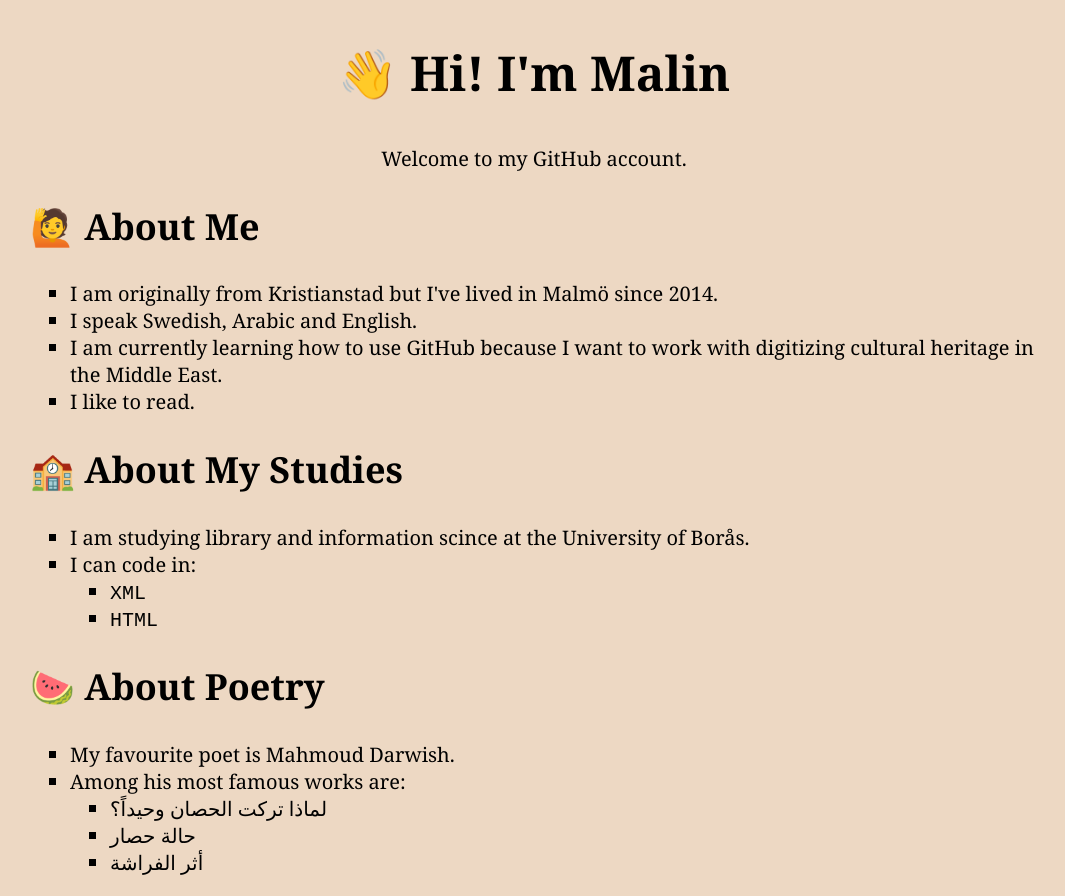
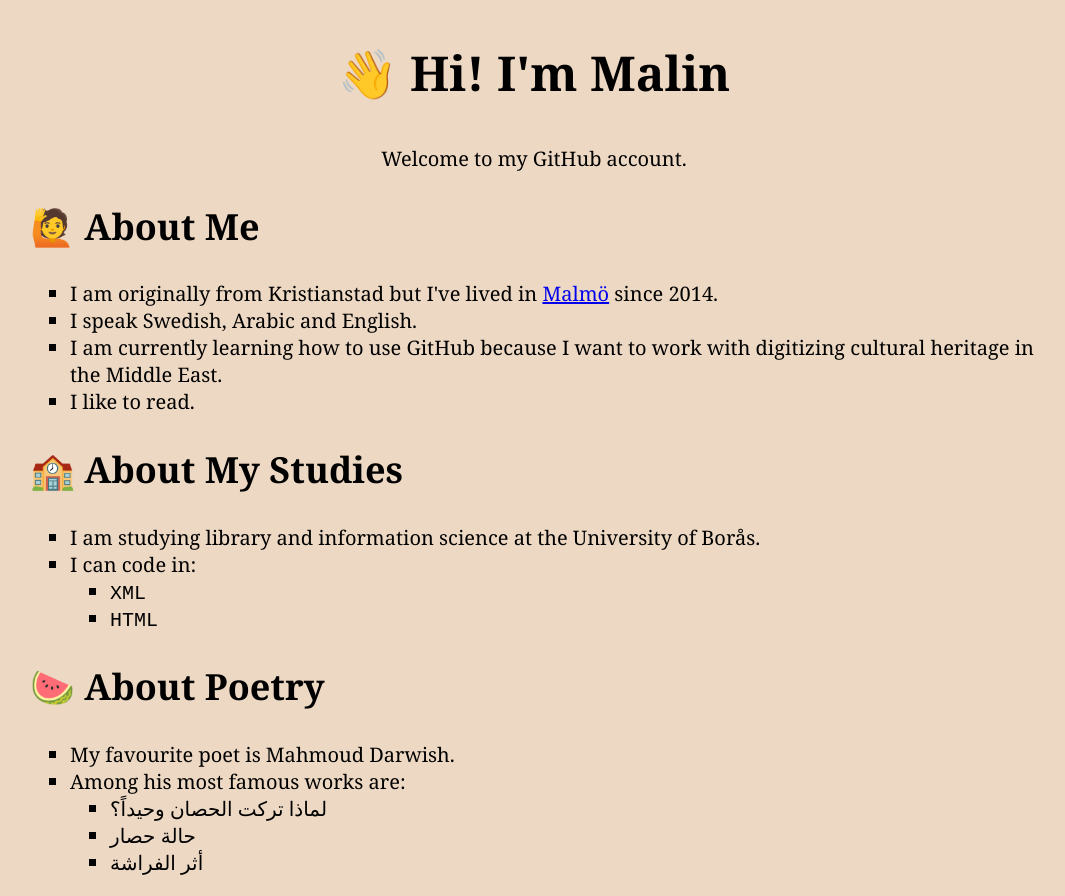
Before and after one commit to malinfardig/Test-240307, a plain HTML site: page index.html in a window 1280 px wide. Shown: the whole page, without its empty margins (106-1171 px from the left). Drawn offline with Linux system fonts and the light colour scheme.

Commit message:
Stavfel korrigerat och länk inlagd

```diff
--- a/index.html
+++ b/index.html
@@ -15,7 +15,7 @@
         <article>
         <h2>&#128587; About Me</h2>
         <ul>
-            <li>I am originally from Kristianstad but I've lived in Malmö since 2014.</li>
+            <li>I am originally from Kristianstad but I've lived in <a href="https://sv.wikipedia.org/wiki/Malm%C3%B6">Malmö</a> since 2014.</li>
             <li>I speak Swedish, Arabic and English.</li>
             <li>I am currently learning how to use GitHub because I want to work with digitizing cultural heritage in the Middle East.</li>
             <li>I like to read.</li>
@@ -24,7 +24,7 @@
         <article>
         <h2>&#127979; About My Studies </h2>
         <ul>
-            <li>I am studying library and information scince at the University of Borås.</li>
+            <li>I am studying library and information science at the University of Borås.</li>
             <li>I can code in:
                 <ul>
                     <li><code>XML</code></li>
```
